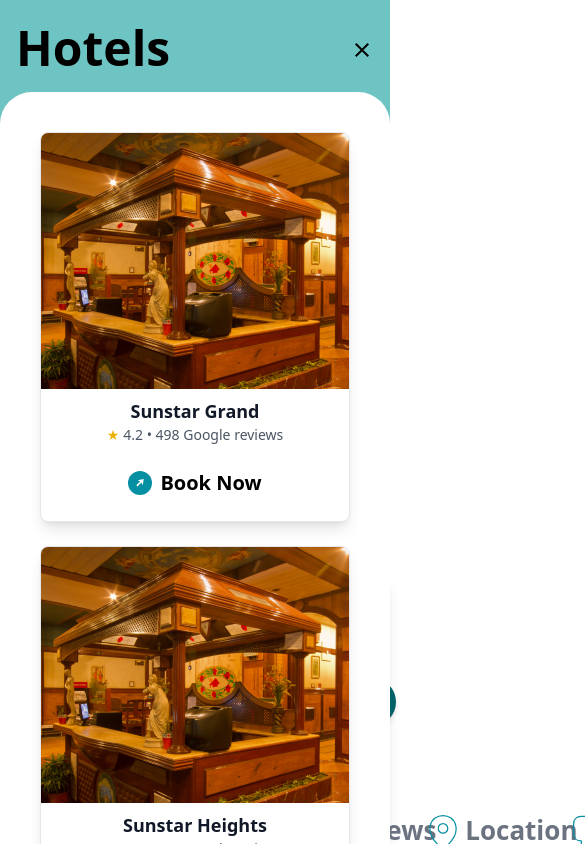
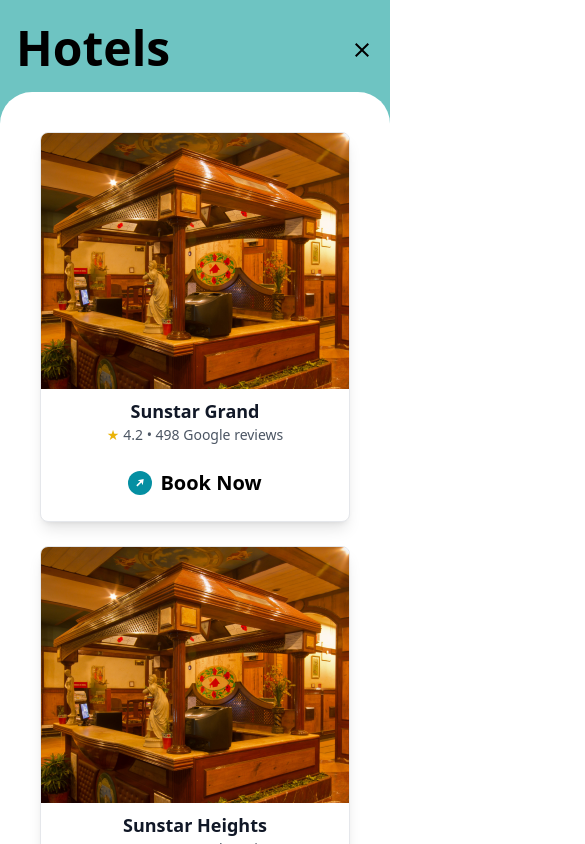
Before and after one commit to AB-Media-Co/SunstarHotel, a React (Vite) app: page /hotels in a window 390 px wide. Shown: the top 844 px of the page, 585 px wide, since content can reach past the window. Built offline with nearby package versions, Linux system fonts and the light colour scheme; the HTML template or start-up script is replaced by a standard one.

Commit message:
changes in banner

```diff
--- a/src/pages/Hotels/Components/Banner.jsx
+++ b/src/pages/Hotels/Components/Banner.jsx
@@ -80,61 +80,65 @@
             />
 
 
-            <div className="bg-white py-10 animation-on-scroll-Section1 px-6 sm:px-10 lg:px-12 rounded-md shadow-lg content mx-auto -mt-6 relative z-10 flex flex-col sm:flex-row items-center gap-4 border border-gray-200">
-
+            <div className="bg-white py-6 px-4 sm:px-8 lg:px-12 rounded-md shadow-lg content mx-auto -mt-6 relative z-10 flex flex-col items-center gap-6 border border-gray-200">
                 <div className="w-full flex flex-col items-center">
                     {/* Top Section: Dates and Guests */}
-                    <div className="flex justify-center items-center w-full max-w-5xl space-x-4">
+                    <div className="flex flex-wrap justify-center sm:justify-between items-center w-full max-w-5xl space-y-4 sm:space-y-0 space-x-0 sm:space-x-4">
                         {/* Dates Selection */}
-                        <div onClick={() => setOpenCalender(true)} className="flex items-center border border-[#006167] rounded-full px-6 py-3 hover:shadow-lg ease-in-out transition-all cursor-pointer space-x-2 shadow-sm">
+                        <div
+                            onClick={() => setOpenCalender(true)}
+                            className="flex flex-wrap items-center border border-[#006167] rounded-full px-6 py-3 hover:shadow-lg ease-in-out transition-all cursor-pointer space-x-2 shadow-sm"
+                        >
                             <Icon name="calendar" className="h-6 w-6 text-[#006167]" />
-
-                            <span className="text-[#006167] font-semibold text-[24px]">
-                                {checkIn ? checkIn : 'Check In'} <span className="text-yellow-500">→</span> {checkOut ? checkOut : 'Check Out'}
+                            <span className="text-[#006167] font-semibold text-base sm:text-lg md:text-[24px]">
+                                {checkIn ? checkIn : "Check In"}{" "}
+                                <span className="text-yellow-500">→</span>{" "}
+                                {checkOut ? checkOut : "Check Out"}
                             </span>
                             {checkIn && checkOut && (
-                                <span className="text-gray-400 text-sm flex">({calculateNights()})</span>
+                                <span className="text-gray-400 text-xs sm:text-sm flex">({calculateNights()})</span>
                             )}
                         </div>
 
                         {/* Guests Selection */}
-
                         <GuestsDropdown />
 
                         {/* Select Button */}
-                        <button onClick={handleBooking} className="bg-[#006167] text-white w-[180px] rounded-full shadow-md px-4 py-3">
+                        <button
+                            onClick={handleBooking}
+                            className="bg-[#006167] text-white w-full sm:w-auto rounded-full shadow-md px-6 py-3"
+                        >
                             Select
                         </button>
                     </div>
 
                     {/* Bottom Section: Tabs */}
-                    <div className="flex justify-between items-center mt-6 space-x-6 w-full">
+                    <div className="flex flex-wrap justify-center items-center mt-6 space-y-4 sm:space-y-0 space-x-0 sm:space-x-6 w-full">
                         {tabs.map((tab, index) => (
-                            <>
                             <a
                                 key={index}
                                 href={tab.link} // Scrolls to the corresponding section
                                 onClick={() => setActiveTab(index)} // Sets the active tab
-                                    className={`flex gap-2 items-center cursor-pointer ${activeTab === index ? "text-[#FDC114]" : "text-[#006167]"
+                                className={`flex flex-col sm:flex-row gap-2 items-center cursor-pointer ${activeTab === index ? "text-[#FDC114]" : "text-[#006167]"
                                     }`}
                             >
                                 <Icon
                                     name={tab.iconName}
-                                        className={`h-8 w-8 ${activeTab === index ? "text-[#FDC114]" : "text-[#006167]"
+                                    className={`h-6 w-6 md:h-8 md:w-8 ${activeTab === index ? "text-[#FDC114]" : "text-[#006167]"
                                         }`}
                                 />
                                 <span
-                                        className={`font-semibold text-[26px] ${activeTab === index ? "text-[#FDC114]" : "text-gray-500"
+                                    className={`font-semibold text-sm sm:text-base md:text-[26px] ${activeTab === index ? "text-[#FDC114]" : "text-gray-500"
                                         }`}
                                 >
                                     {tab.label}
                                 </span>
                             </a>
-                            </>
                         ))}
                     </div>
                 </div>
             </div>
+
 
 
             {openCalender &&
```
Lines whose indentation alone changed are shown as unchanged.
